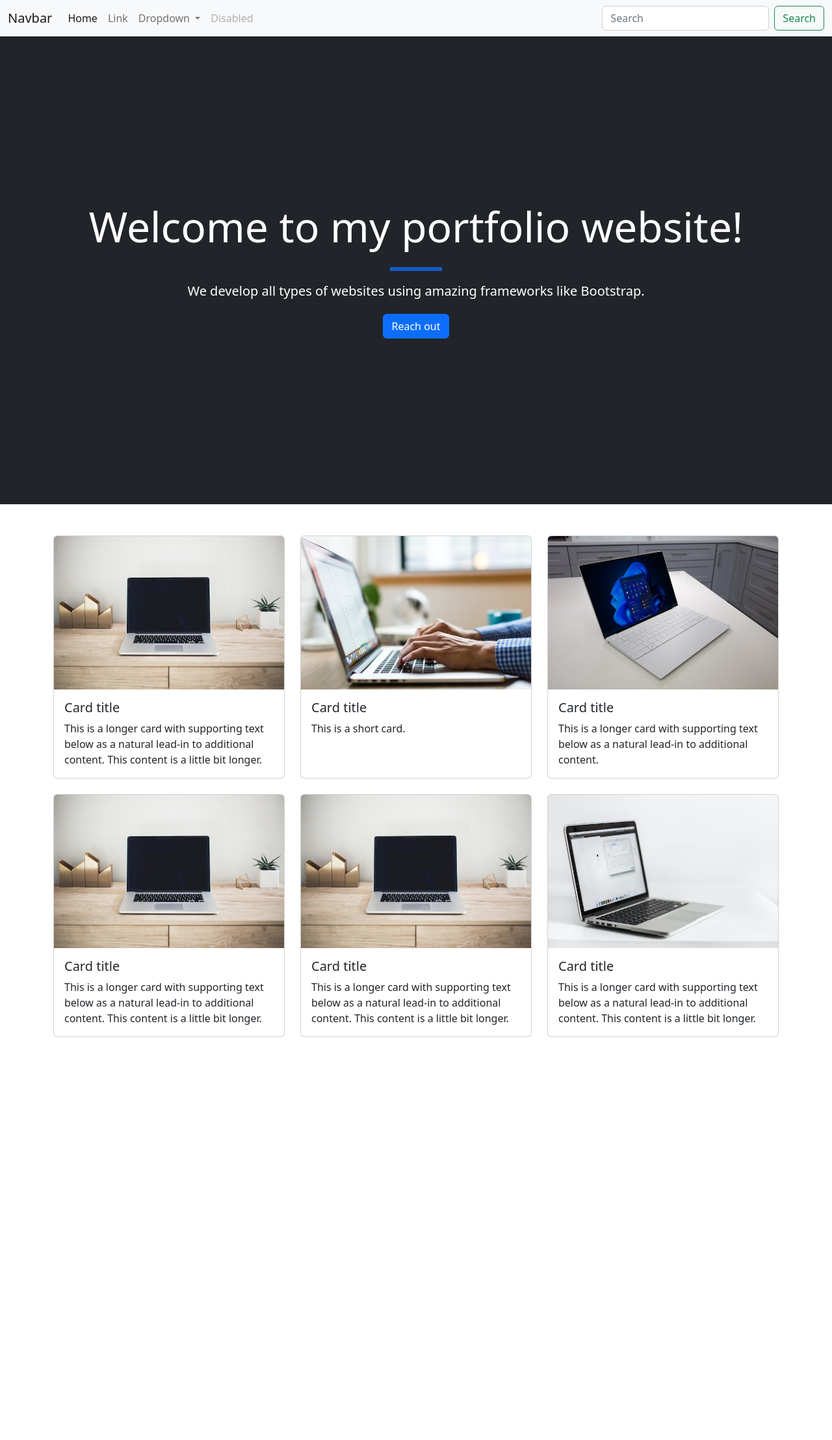
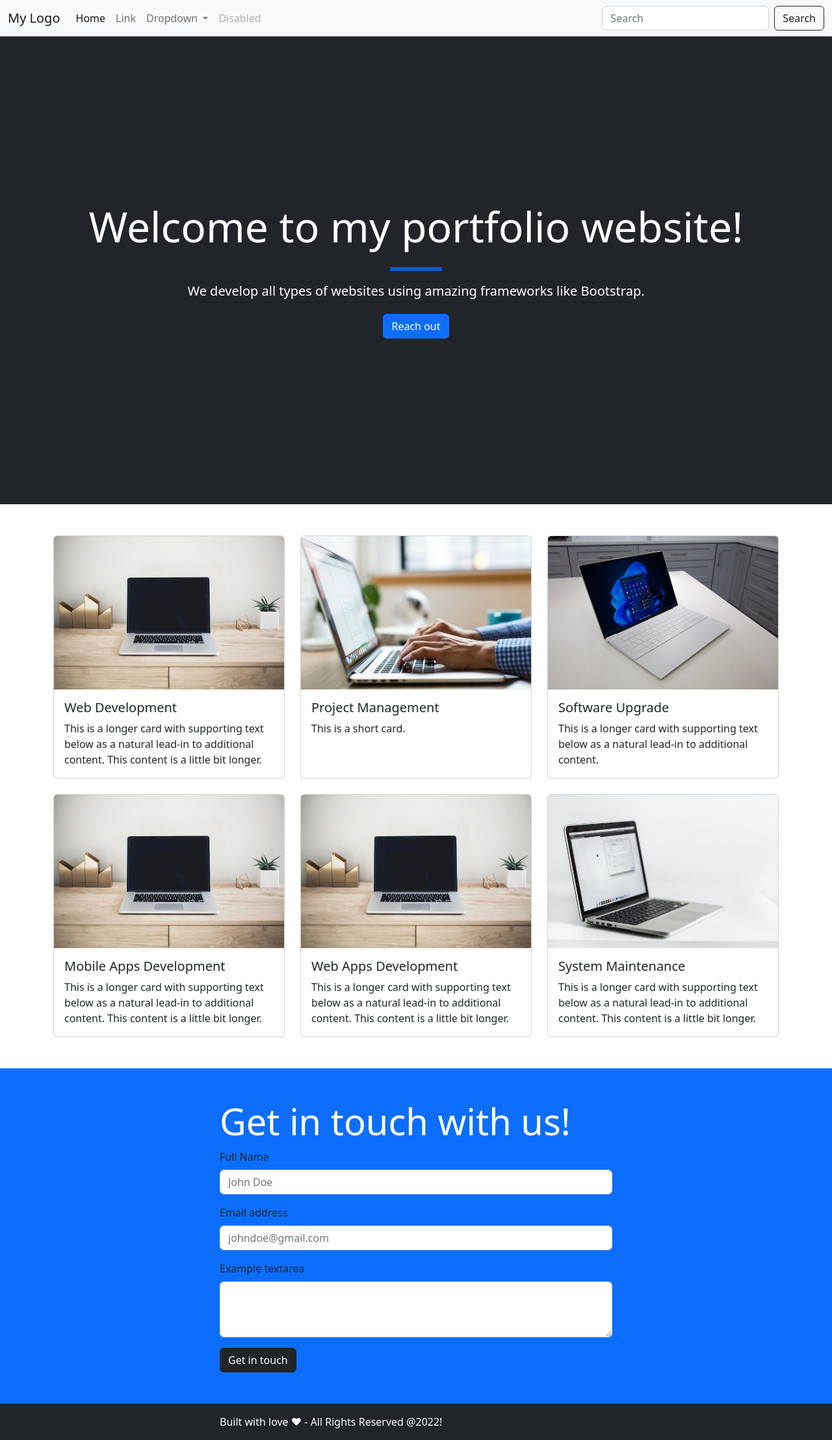
Before and after one commit to Alabi12/Bootstrap-Portfolio, a website: page index.html in a window 1280 px wide. Shown: the whole page at 65% size. Before the commit the page ends 1644 px from the top, so only its background shows below. Drawn offline with nearby package versions, Linux system fonts and the light colour scheme.

Commit message:
Add contact form and footer

```diff
--- a/index.html
+++ b/index.html
@@ -1,13 +1,11 @@
 <!DOCTYPE html>
 <html lang="en">
+
 <head>
   <meta charset="UTF-8" />
   <meta http-equiv="X-UA-Compatible" content="IE=edge" />
   <meta name="viewport" content="width=device-width, initial-scale=1.0" />
-    <link
-      rel="stylesheet"
-      href="node_modules/bootstrap/dist/css/bootstrap.css"
-    />
+  <link rel="stylesheet" href="node_modules/bootstrap/dist/css/bootstrap.css" />
   <link rel="stylesheet" href="style.css" />
   <title>My First Bootstrap Page</title>
 </head>
@@ -15,16 +13,9 @@
 <body>
   <nav class="navbar navbar-expand-lg bg-light">
     <div class="container-fluid">
-        <a class="navbar-brand" href="#">Navbar</a>
-        <button
-          class="navbar-toggler"
-          type="button"
-          data-bs-toggle="collapse"
-          data-bs-target="#navbarSupportedContent"
-          aria-controls="navbarSupportedContent"
-          aria-expanded="false"
-          aria-label="Toggle navigation"
-        >
+      <a class="navbar-brand" href="#">My Logo</a>
+      <button class="navbar-toggler" type="button" data-bs-toggle="collapse" data-bs-target="#navbarSupportedContent"
+        aria-controls="navbarSupportedContent" aria-expanded="false" aria-label="Toggle navigation">
         <span class="navbar-toggler-icon"></span>
       </button>
       <div class="collapse navbar-collapse" id="navbarSupportedContent">
@@ -36,13 +27,7 @@
             <a class="nav-link" href="#">Link</a>
           </li>
           <li class="nav-item dropdown">
-              <a
-                class="nav-link dropdown-toggle"
-                href="#"
-                role="button"
-                data-bs-toggle="dropdown"
-                aria-expanded="false"
-              >
+            <a class="nav-link dropdown-toggle" href="#" role="button" data-bs-toggle="dropdown" aria-expanded="false">
               Dropdown
             </a>
             <ul class="dropdown-menu">
@@ -61,13 +46,8 @@
           </li>
         </ul>
         <form class="d-flex" role="search">
-            <input
-              class="form-control me-2"
-              type="search"
-              placeholder="Search"
-              aria-label="Search"
-            />
-            <button class="btn btn-outline-success" type="submit">
+          <input class="form-control me-2" type="search" placeholder="Search" aria-label="Search" />
+          <button class="btn btn-outline-dark" type="submit">
             Search
           </button>
         </form>
@@ -75,8 +55,7 @@
     </div>
   </nav>
   <div
-      class="container-fluid p-5 bg-dark text-white text-center hero-container d-flex flex-column align-items-center justify-content-center"
-    >
+    class="container-fluid p-5 bg-dark text-white text-center hero-container d-flex flex-column align-items-center justify-content-center">
     <h1 class="display-3">Welcome to my portfolio website!</h1>
     <hr class="border border-primary border-3 opacity-75 text-divider" />
     <p class="lead">
@@ -91,8 +70,9 @@
         <div class="card h-100">
           <img src="img/img1.jpg" class="card-img-top" alt="">
           <div class="card-body">
-                  <h5 class="card-title">Card title</h5>
-                  <p class="card-text">This is a longer card with supporting text below as a natural lead-in to additional content. This content is a little bit longer.</p>
+            <h5 class="card-title">Web Development</h5>
+            <p class="card-text">This is a longer card with supporting text below as a natural lead-in to additional
+              content. This content is a little bit longer.</p>
           </div>
         </div>
       </div>
@@ -100,7 +80,7 @@
         <div class="card h-100">
           <img src="./img/img2.jpg" class="card-img-top" alt="">
           <div class="card-body">
-                  <h5 class="card-title">Card title</h5>
+            <h5 class="card-title">Project Management</h5>
             <p class="card-text">This is a short card.</p>
           </div>
         </div>
@@ -109,8 +89,9 @@
         <div class="card h-100">
           <img src="./img/img3.jpg" class="card-img-top" alt="">
           <div class="card-body">
-                  <h5 class="card-title">Card title</h5>
-                  <p class="card-text">This is a longer card with supporting text below as a natural lead-in to additional content.</p>
+            <h5 class="card-title">Software Upgrade</h5>
+            <p class="card-text">This is a longer card with supporting text below as a natural lead-in to additional
+              content.</p>
           </div>
         </div>
       </div>
@@ -118,8 +99,9 @@
         <div class="card h-100">
           <img src="./img/img4.jpg" class="card-img-top" alt="">
           <div class="card-body">
-                  <h5 class="card-title">Card title</h5>
-                  <p class="card-text">This is a longer card with supporting text below as a natural lead-in to additional content. This content is a little bit longer.</p>
+            <h5 class="card-title">Mobile Apps Development</h5>
+            <p class="card-text">This is a longer card with supporting text below as a natural lead-in to additional
+              content. This content is a little bit longer.</p>
           </div>
         </div>
       </div>
@@ -127,8 +109,9 @@
         <div class="card h-100">
           <img src="./img/img5.jpg" class="card-img-top" alt="">
           <div class="card-body">
-                    <h5 class="card-title">Card title</h5>
-                    <p class="card-text">This is a longer card with supporting text below as a natural lead-in to additional content. This content is a little bit longer.</p>
+            <h5 class="card-title">Web Apps Development</h5>
+            <p class="card-text">This is a longer card with supporting text below as a natural lead-in to additional
+              content. This content is a little bit longer.</p>
           </div>
         </div>
       </div>
@@ -136,13 +119,40 @@
         <div class="card h-100">
           <img src="./img/img6.jpg" class="card-img-top" alt="">
           <div class="card-body">
-                    <h5 class="card-title">Card title</h5>
-                    <p class="card-text">This is a longer card with supporting text below as a natural lead-in to additional content. This content is a little bit longer.</p>
+            <h5 class="card-title">System Maintenance </h5>
+            <p class="card-text">This is a longer card with supporting text below as a natural lead-in to additional
+              content. This content is a little bit longer.</p>
           </div>
         </div>
       </div>
     </div>
   </div>
+  <div class="container-fluid pt-5 pb-5 bg-primary">
+
+    <div class="container form-container">
+      <h2 class="text-white display-4 font-weight-bold">Get in touch with us!</h2>
+      <div class="mb-3">
+        <label for="fullname" class="form-label">Full Name</label>
+        <input type="text" class="form-control" id="fullname" placeholder="John Doe">
+      </div>
+
+      <div class="mb-3">
+        <label for="email" class="form-label">Email address</label>
+        <input type="email" class="form-control" id="email" placeholder="johndoe@gmail.com">
+      </div>
+      <div class="mb-3">
+        <label for="textarea" class="form-label">Example textarea</label>
+        <textarea class="form-control" id="textarea" rows="3"></textarea>
+      </div>
+      <button type="button" class="btn btn-dark">Get in touch</button>
+    </div>
+  </div>
+  <footer class="container-fluid pt-3 pb-3 bg-dark">
+    <div class="container text-white footer-container">
+      Built with love ♥ - All Rights Reserved @2022!
+    </div>
+  </footer>
   <script src="node_modules/bootstrap/dist/js/bootstrap.js"></script>
 </body>
+
 </html>
--- a/style.css
+++ b/style.css
@@ -5,3 +5,10 @@
 .text-divider {
   width: 5rem;
 }
+
+@media screen and (min-width: 600px) {
+  .form-container,
+  .footer-container {
+    width: 50%;
+  }
+}
```
Lines whose indentation alone changed are shown as unchanged.
